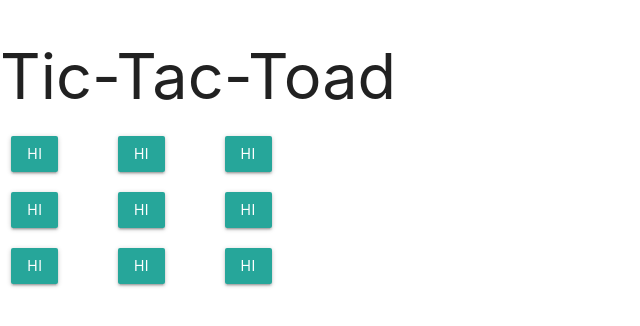
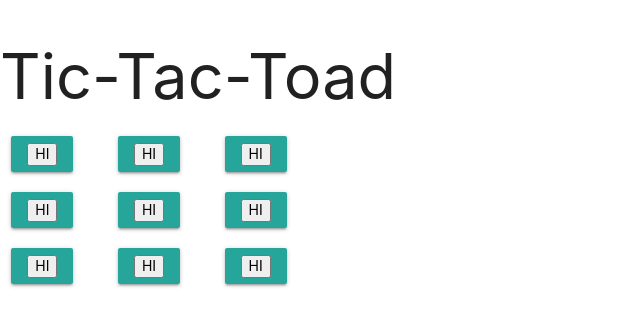
Before and after one commit to LaurenMusante/TicTacTotally, a React app: page /#/ in a window 1280 px wide. Shown: the top 326 px of the page, without its empty margins (0-640 px from the left). Built offline with nearby package versions, Linux system fonts and the light colour scheme.

Commit message:
Write click listener on squares

```diff
--- a/src/components/Grid.jsx
+++ b/src/components/Grid.jsx
@@ -6,19 +6,19 @@ function Grid () {
     return (
         <div>
             <div className="row">
-            <div className="col s1"><Square /></div>
-            <div className="col s1"><Square /></div>
-            <div className="col s1"><Square /></div>
+            <div className="col s1"><Square id='1'/></div>
+            <div className="col s1"><Square id='2'/></div>
+            <div className="col s1"><Square id='3'/></div>
             </div>
             <div className="row">
-            <div className="col s1"><Square /></div>
-            <div className="col s1"><Square /></div>
-            <div className="col s1"><Square /></div>
+            <div className="col s1"><Square id='4'/></div>
+            <div className="col s1"><Square id='5'/></div>
+            <div className="col s1"><Square id='6'/></div>
             </div>
             <div className="row">
-            <div className="col s1"><Square /></div>
-            <div className="col s1"><Square /></div>
-            <div className="col s1"><Square /></div>
+            <div className="col s1"><Square id='7'/></div>
+            <div className="col s1"><Square id='8'/></div>
+            <div className="col s1"><Square id='9'/></div>
             </div>
         </div>
     )
--- a/src/components/Square.jsx
+++ b/src/components/Square.jsx
@@ -1,14 +1,36 @@
 import React from 'react';
 
 class Square extends React.Component {
+    constructor(props){
+        super(props)
+        this.handleClickingEmptySquare= this.handleClickingEmptySquare.bind(this);
+    }
+
+    handleClickingEmptySquare(){
+        console.log(this.props.id);
+    }
+
+
+
     render() {
+
+        var conditionalRender;
+        if(0==1){
+           conditionalRender=  'X';
+        }
+        else if(0==2){
+
+             conditionalRender= 'O'            }
+        else{
+                conditionalRender =<button onClick={this.handleClickingEmptySquare} className="">HI</button>;
+        }
+
         return (
-            <div>
-            <button className="btn"> hi
-            </button>
-        </div>
+            <div className="btn">
+            {conditionalRender}
+            </div>
     );
     }
-}
+};
 
 export default Square;
```
